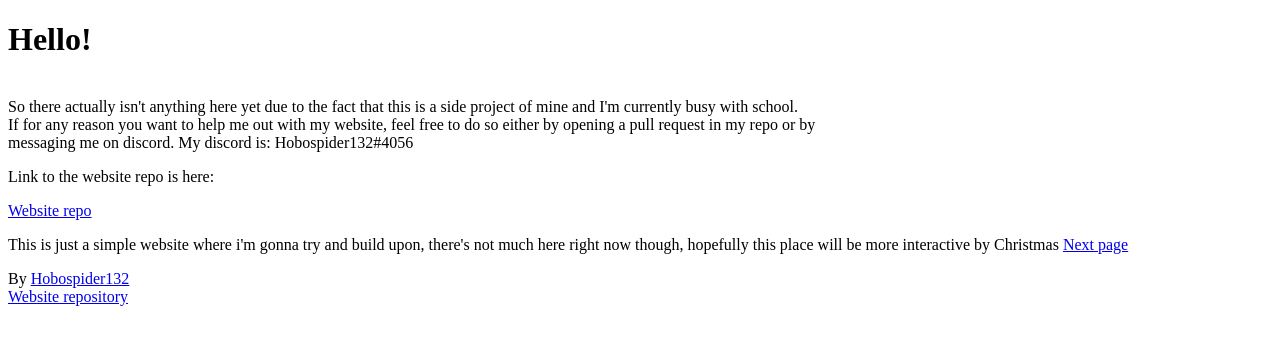
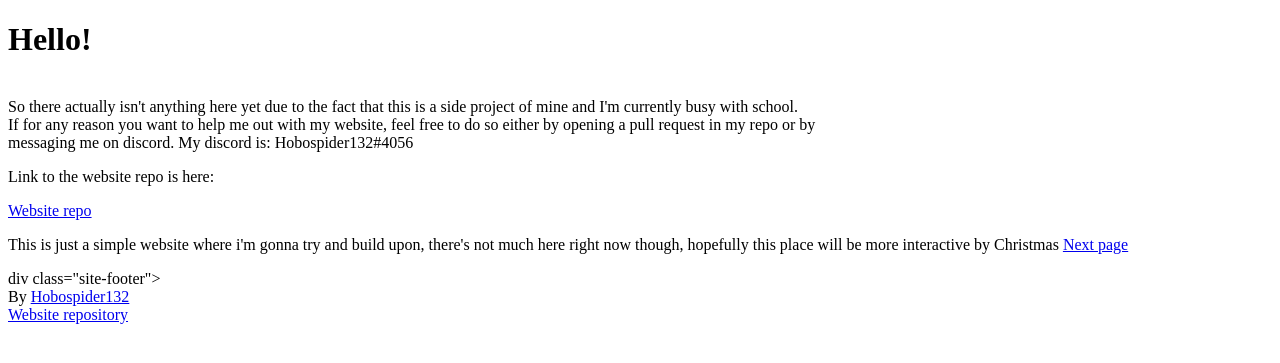
Before and after one commit to Hobospider132/Hobospider132.github.io, a Jekyll site: the page index.html, which Jekyll copies as it is, in a window 1280 px wide. Shown: the top 363 px of the page. Built offline with Jekyll 4.4.1, drawn with Linux system fonts in a browser that asks for light colours.

Commit message:
Update index.html

```diff
--- a/index.html
+++ b/index.html
@@ -26,7 +26,7 @@
         <p>Link to the website repo is here:</p><a href="https://github.com/Hobospider132/Hobospider132.github.io">Website repo</a>
 			<p>This is just a simple website where i'm gonna try and build upon, there's not much here right now though, hopefully this place will be more interactive by Christmas
 		<a href="page1.html">Next page</a></p>
-	    <div class="site-footer">
+		div class="site-footer">
 			<div class="left">
 				<span>By <a href="https://github.com/Hobospider132">Hobospider132</a></span>
 			</div>
```
Lines whose indentation alone changed are shown as unchanged.
